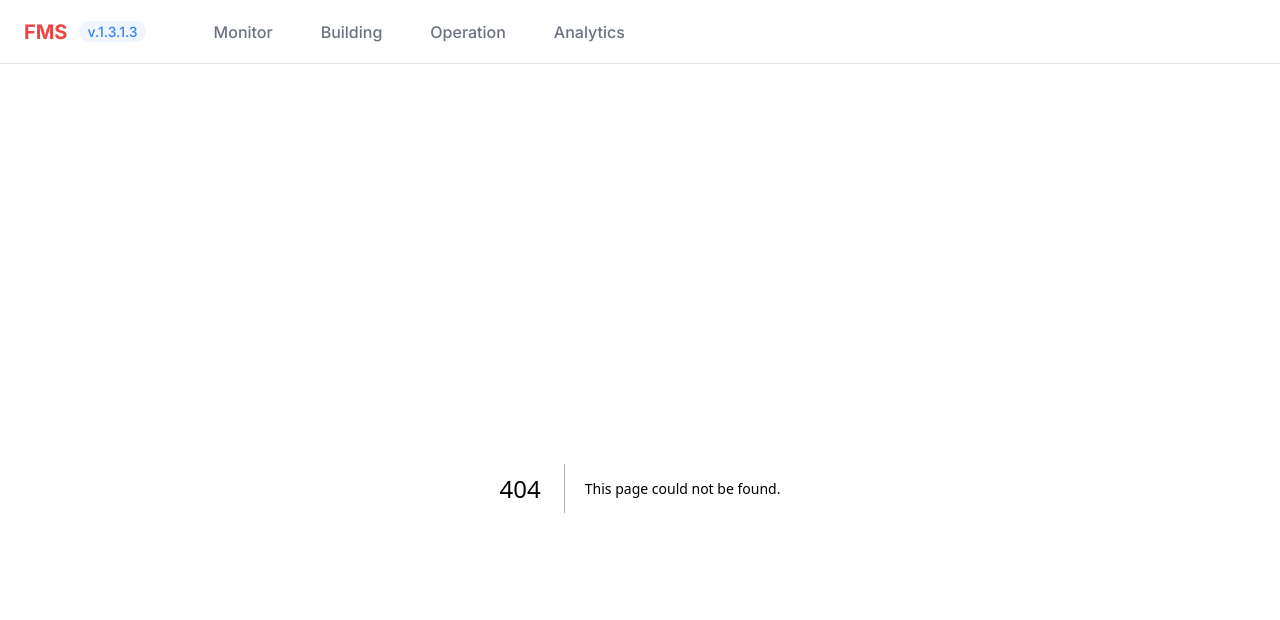
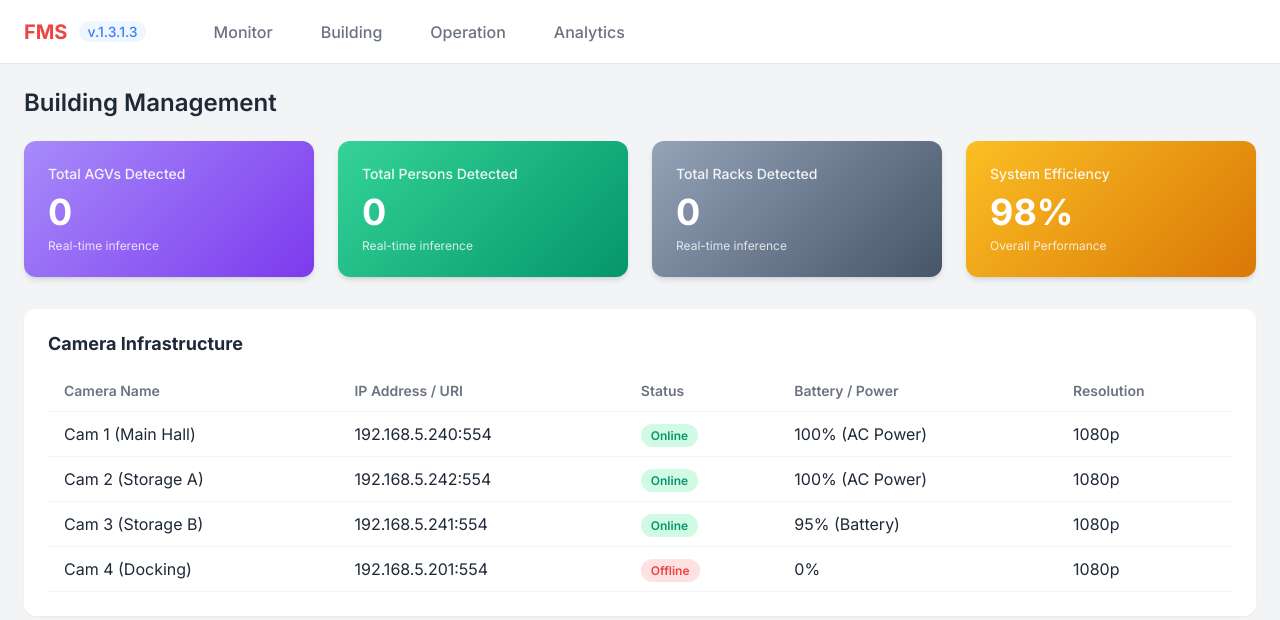
Before and after one commit to duchoang206/Deepstream-SDK-with-4-camera-tracking, a Next.js app in the folder web-dashboard/: page /building in a window 1280 px wide. Before the commit this address had no page. Shown: the top 620 px of the page. Built offline with nearby package versions, Linux system fonts and the light colour scheme.

Commit message:
Add building page

```diff
--- /dev/null
+++ b/web-dashboard/app/building/page.tsx
@@ -0,0 +1,101 @@
+'use client';
+
+import React, { useEffect, useState } from 'react';
+
+type AnalyticsData = {
+  agv: number;
+  person: number;
+  rack: number;
+};
+
+export default function BuildingPage() {
+  const [data, setData] = useState<AnalyticsData>({ agv: 0, person: 0, rack: 0 });
+
+  useEffect(() => {
+    // Fetch analytics data every 2 seconds
+    const interval = setInterval(() => {
+      fetch('/api/analytics')
+        .then(res => res.json())
+        .then((result) => setData(result))
+        .catch(err => console.error(err));
+    }, 2000);
+
+    return () => clearInterval(interval);
+  }, []);
+
+  return (
+    <>
+      <div className="page-header">
+        <h1>Building Management</h1>
+      </div>
+
+      <div style={{ display: 'grid', gridTemplateColumns: 'repeat(4, 1fr)', gap: '24px', marginBottom: '32px' }}>
+        <div className="card-gradient card-purple">
+          <h3>Total AGVs Detected</h3>
+          <div className="value">{data.agv}</div>
+          <div className="subtext">Real-time inference</div>
+        </div>
+        <div className="card-gradient card-green">
+          <h3>Total Persons Detected</h3>
+          <div className="value">{data.person}</div>
+          <div className="subtext">Real-time inference</div>
+        </div>
+        <div className="card-gradient card-slate">
+          <h3>Total Racks Detected</h3>
+          <div className="value">{data.rack}</div>
+          <div className="subtext">Real-time inference</div>
+        </div>
+        <div className="card-gradient card-yellow">
+          <h3>System Efficiency</h3>
+          <div className="value">98%</div>
+          <div className="subtext">Overall Performance</div>
+        </div>
+      </div>
+
+      <div className="card">
+        <h2 style={{ fontSize: '18px', marginBottom: '16px' }}>Camera Infrastructure</h2>
+        <table className="data-table">
+          <thead>
+            <tr>
+              <th>Camera Name</th>
+              <th>IP Address / URI</th>
+              <th>Status</th>
+              <th>Battery / Power</th>
+              <th>Resolution</th>
+            </tr>
+          </thead>
+          <tbody>
+            <tr>
+              <td>Cam 1 (Main Hall)</td>
+              <td>192.168.5.240:554</td>
+              <td><span className="status-pill status-online">Online</span></td>
+              <td>100% (AC Power)</td>
+              <td>1080p</td>
+            </tr>
+            <tr>
+              <td>Cam 2 (Storage A)</td>
+              <td>192.168.5.242:554</td>
+              <td><span className="status-pill status-online">Online</span></td>
+              <td>100% (AC Power)</td>
+              <td>1080p</td>
+            </tr>
+            <tr>
+              <td>Cam 3 (Storage B)</td>
+              <td>192.168.5.241:554</td>
+              <td><span className="status-pill status-online">Online</span></td>
+              <td>95% (Battery)</td>
+              <td>1080p</td>
+            </tr>
+            <tr>
+              <td>Cam 4 (Docking)</td>
+              <td>192.168.5.201:554</td>
+              <td><span className="status-pill status-offline">Offline</span></td>
+              <td>0%</td>
+              <td>1080p</td>
+            </tr>
+          </tbody>
+        </table>
+      </div>
+    </>
+  );
+}
```
